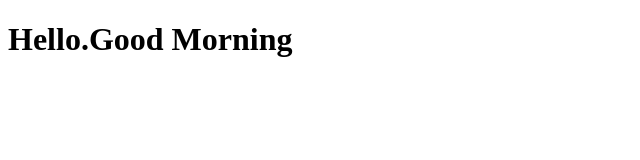
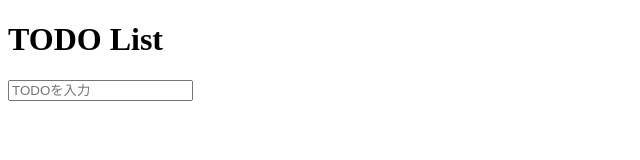
Before and after one commit to KT-lol/learnJS-0317, a plain HTML site: page index.html in a window 1280 px wide. Shown: the whole page, without its empty margins (0-640 px from the left). Drawn offline with Linux system fonts and the light colour scheme.

Commit message:
タスクばらしの一つ目であるHTML上で入力フォームを作成したので、 こまめなコミット癖をつけるためのコミット

```diff
--- a/index.html
+++ b/index.html
@@ -6,7 +6,11 @@
     <title>Sample to learn JavaScript</title>
 </head>
 <body>
-    <h1>Hello.Good Morning</h1>
+    <h1>TODO List</h1>
+    <form id="form">
+        <input type="text" id="input"
+         autocomplete="off" placeholder="TODOを入力">
+    </form>
     <script src="index.js"></script>
 </body>
 </html>
```
